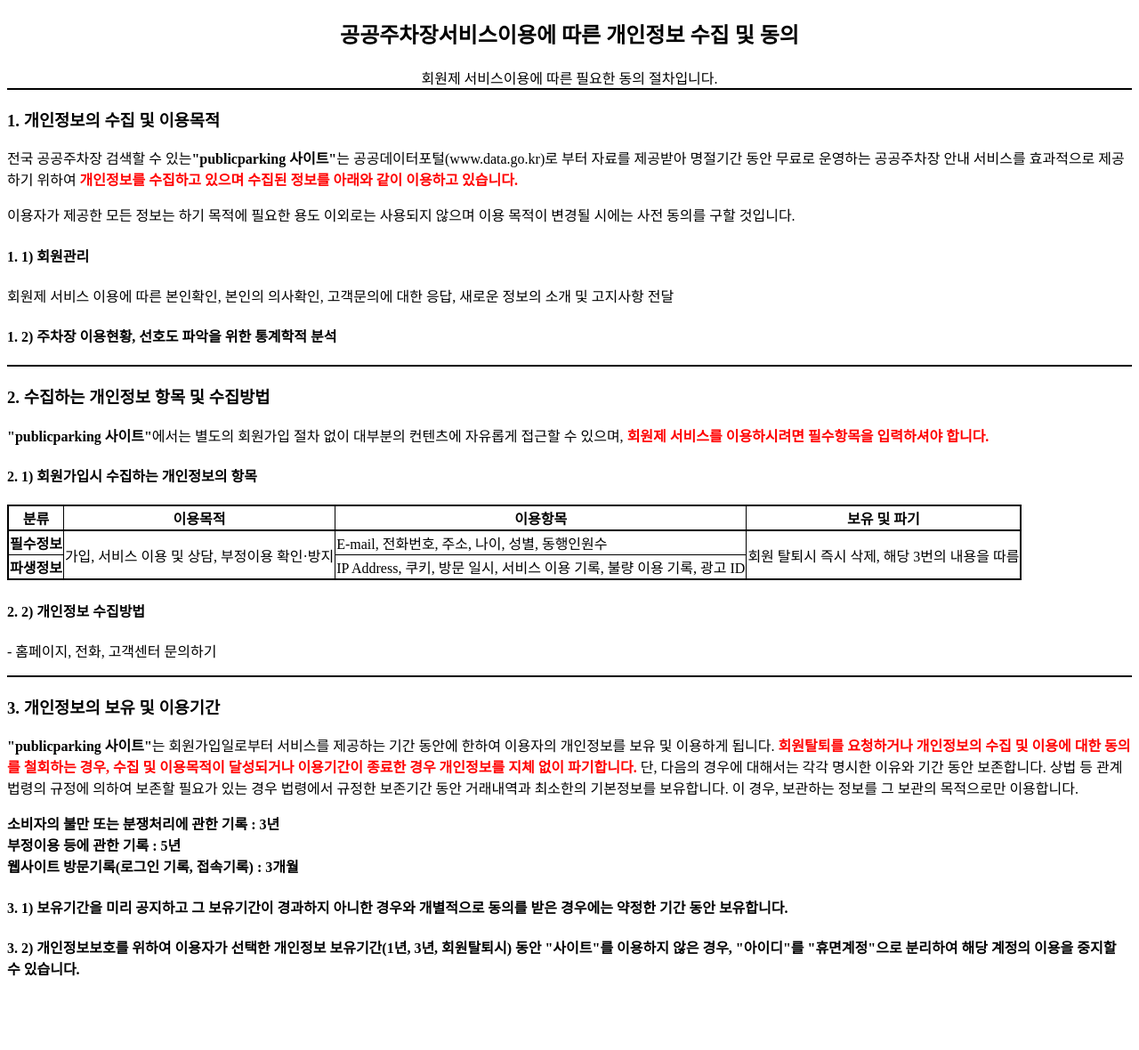
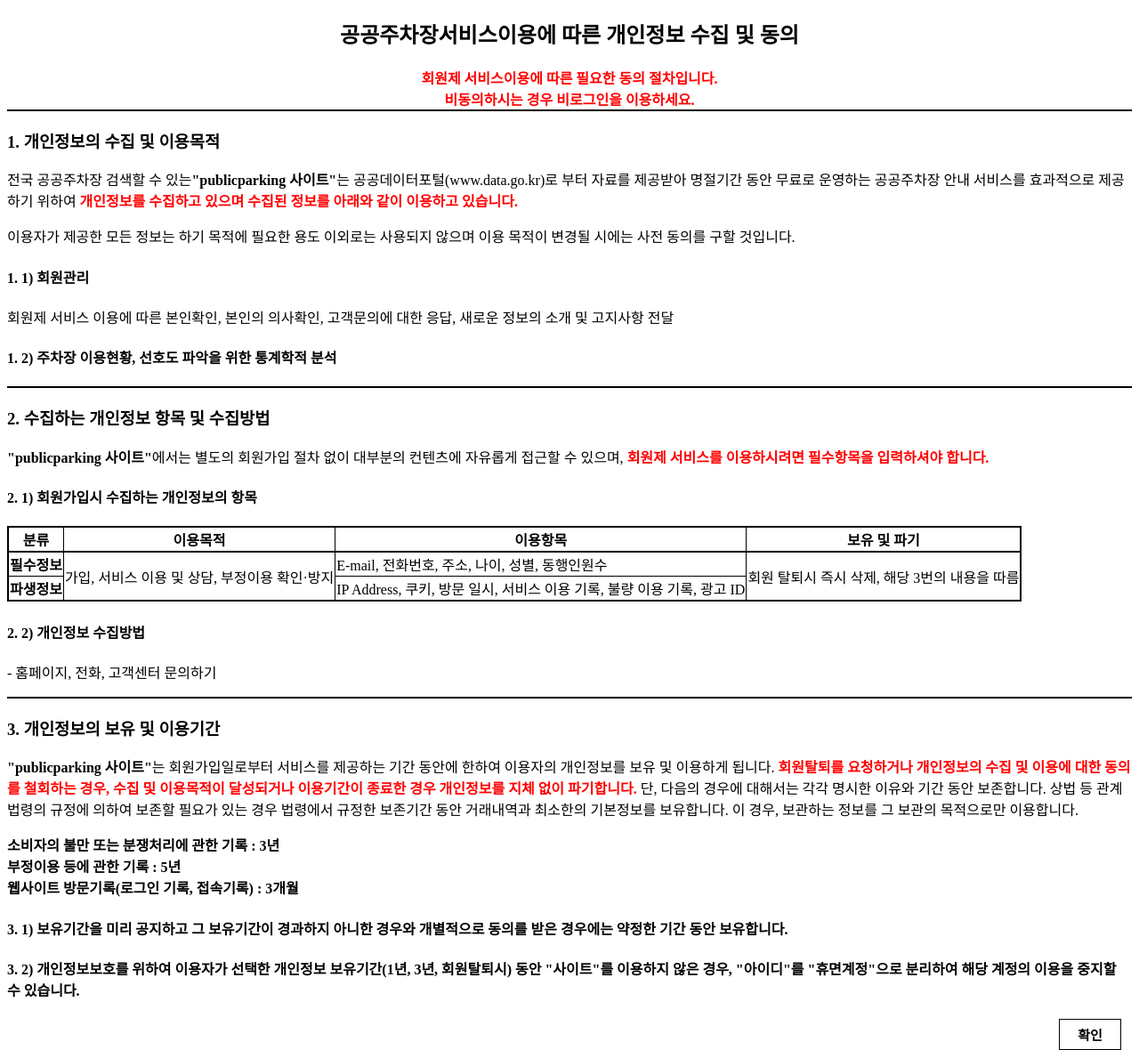
Before and after one commit to rjsdn31536/parking_free, a Flask app: page /personalagreement in a window 1280 px wide. Shown: the whole page at 89% size. Before the commit the page ends 1097 px from the top, so only its background shows below. Run offline with Flask 2, Linux system fonts and the light colour scheme.

Commit message:
팝업창 수정

```diff
--- a/templates/login/personalagreement.html
+++ b/templates/login/personalagreement.html
@@ -5,7 +5,7 @@
   <meta name="viewport" content="width=device-width, initial-scale=1.0">
   <meta http-equiv="X-UA-Compatible" content="ie=edge">
   <title>publicparking 개인정보이용동의서</title>
-  <link rel= "stylesheet" type="text/css" href="css/personal.css">
+  <link rel= "stylesheet" type="text/css" href="/static/login/css/personal.css">
 </head>
 <body>
 <div id="main">
@@ -14,7 +14,10 @@
       공공주차장서비스이용에 따른 개인정보 수집 및 동의
     </h2>
     <div>
-      회원제 서비스이용에 따른 필요한 동의 절차입니다.
+        <span class="sitetext" style="color:red">회원제 서비스이용에 따른 필요한 동의 절차입니다.</span>
+    </div>
+    <div>
+        <span class="sitetext" style="color:red">비동의하시는 경우 비로그인을 이용하세요.</span>
     </div>
   </div>
   <div class="sub_content">
@@ -98,6 +101,9 @@
       </li>
     </ul>
   </div>
+  <div>
+    <input type='BUTTON' value="확인" onClick='self.close()' style="background: white;border:1px solid black;width:70px;height:35px;position: absolute;right:20px;margin-bottom:20px;font-weight:bold;font-size:15px">
+  </div>
 </div>
 </body>
 </html>
```
Also changed, not shown: templates/login/login.html (+5 -3 lines), static/login/css/personal.css (renamed from templates/login/css/personal.css).
